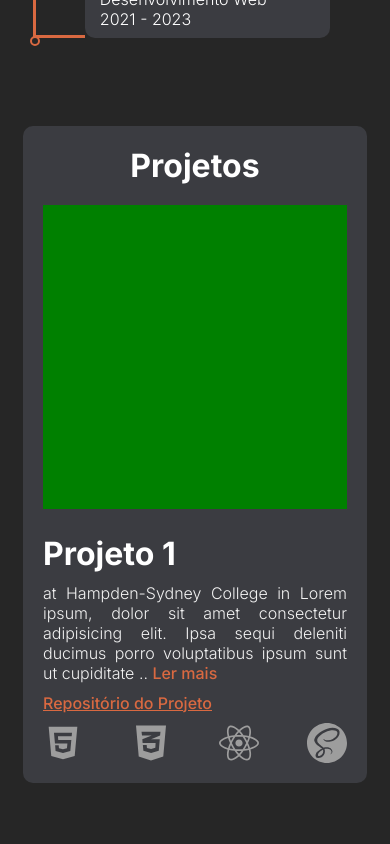
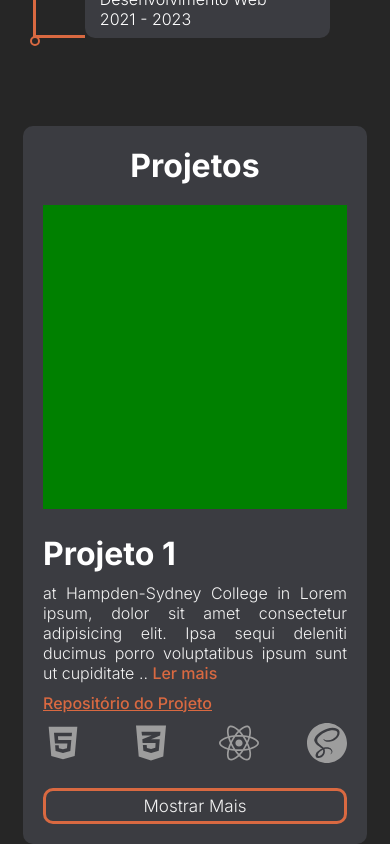
Before and after one commit to petrinks/portfolio, a React (Vite) app: page / in a window 390 px wide. Shown: the part 1824-2668 px from the top of the page. Before the commit the page ends 2607 px from the top, so only its background shows below. Built offline with nearby package versions, Linux system fonts and the light colour scheme.

Commit message:
update button

```diff
--- a/src/App.css
+++ b/src/App.css
@@ -963,4 +963,7 @@ header div h1{
 		background-color: #D96941;
 		transition: 0.5s ease-in-out;
 	}
+	.button-oculto{
+		display: block;
+	}
 }
```
